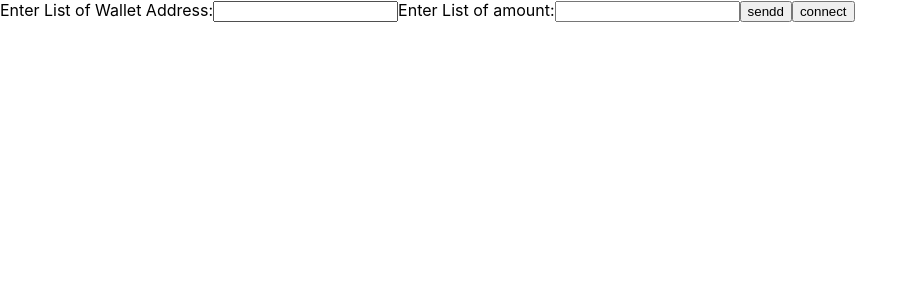
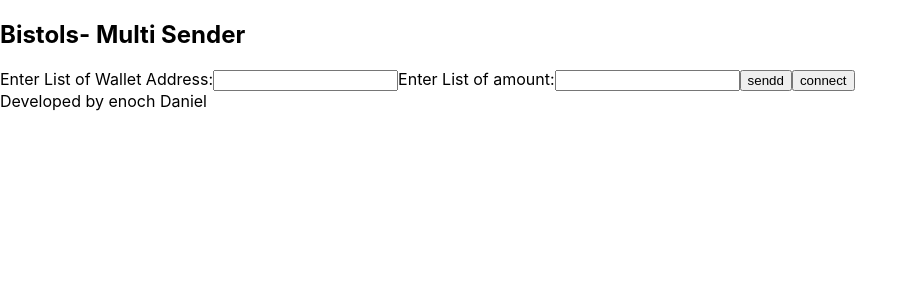
Before and after one commit to Danijel-Enoch/multisender, a React (Create React App) app: page / in a window 1280 px wide. Shown: the top 300 px of the page, without its empty margins (0-917 px from the left). Built offline with nearby package versions, Linux system fonts and the light colour scheme.

Commit message:
add title

```diff
--- a/src/App.js
+++ b/src/App.js
@@ -42,6 +42,10 @@ function App() {
 
 
   return (
+    <>
+   <h2>
+    Bistols- Multi Sender
+   </h2>
     <form>
       <label>Enter List of Wallet Address:
         <input
@@ -60,6 +64,10 @@ function App() {
       <input type="button"  value={"sendd"} onClick={handleSubmit} />
       <input type="button" value={"connect"} placeholder='Connect Wallet ' onClick={connectToMetamask} />
     </form>
+    <h7>
+      Developed by enoch Daniel
+    </h7>
+    </>
   );
 }
 
```
